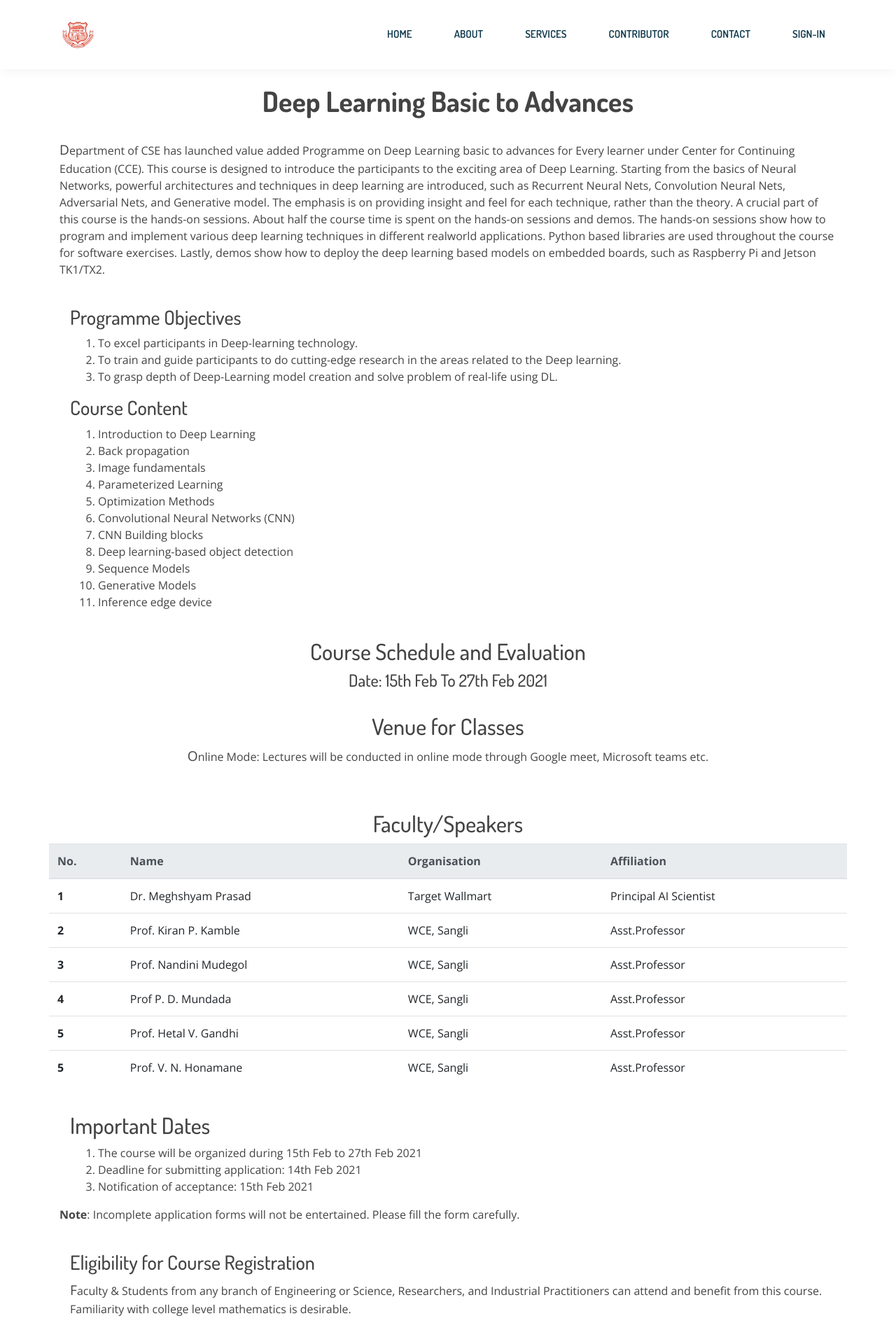
After one commit to Teknath-jha/WCECourses, a Django app: page /deepLearning in a window 1280 px wide. The commit adds this page. Shown: the top 1920 px of the page at 70% size. Run offline with Django 3.2, Linux system fonts and the light colour scheme; some libraries are stand-ins or nearby versions; some web fonts are replaced.

Commit message:
deepLearning & changePassword

```diff
--- /dev/null
+++ b/WCECourses/WCECourses/templates/deepLearning.html
@@ -0,0 +1,360 @@
+{% extends 'base.html' %}
+{% load static %}
+{% block content %}
+
+<br><br><br><br><br>
+<div class="d-flex justify-content-center">
+    <h1><strong>Deep Learning Basic to Advances</strong></h1>
+</div>
+<br>
+<div class="container">
+    <p><span style="font-size: 1.2rem">D</span>epartment of CSE has launched value added Programme on Deep Learning basic to advances for Every learner under Center for Continuing Education (CCE). This course is designed to introduce the participants to the exciting area of Deep Learning. Starting from the basics of Neural Networks, powerful architectures and techniques in deep learning are introduced, such as Recurrent Neural Nets, Convolution Neural Nets, Adversarial Nets, and Generative model. The emphasis is on providing insight and feel for each technique, rather than the theory. A crucial part of this course is the hands-on sessions. About half the course time is spent on the hands-on sessions and demos. The hands-on sessions show how to program and implement various deep learning techniques in different realworld applications. Python based libraries are used throughout the course for software exercises. Lastly, demos show how to deploy the deep learning based models on embedded boards, such as Raspberry Pi and Jetson TK1/TX2.
+</p>
+</div><br>
+
+<div class="row">
+    <div class="container">
+        <div class="col-md-12">
+            <div class="d-flex justify-content-start">
+                <h3>Programme Objectives</h3>
+            </div>
+            <ol type="1">
+                <li>To excel participants in Deep-learning technology.</li>
+                <li>To train and guide participants to do cutting-edge research in the areas related to the Deep learning.</li>
+                <li>To grasp depth of Deep-Learning model creation and solve problem of real-life using DL.</li>
+            </ol>
+        </div>
+    </div>
+    <div class="container">
+        <div class="col-md-12">
+            <div class="d-flex justify-content-start">
+                <h3>Course Content</h3>
+            </div>
+            <ol type="1">
+                <li>Introduction to Deep Learning</li>
+                <li>Back propagation</li>
+                <li>Image fundamentals</li>
+                <li>Parameterized Learning</li>
+                <li>Optimization Methods</li>
+                <li>Convolutional Neural Networks (CNN)</li>
+                <li>CNN Building blocks</li>
+                <li>Deep learning-based object detection</li>
+                <li>Sequence Models</li>
+                <li>Generative Models</li>
+                <li>Inference edge device</li>
+            </ol>
+        </div>
+    </div>
+</div>
+<br>
+<div class="d-flex justify-content-center">
+    <h2>Course Schedule and Evaluation</h2>
+    <br>
+</div>
+<div class="d-flex justify-content-center">
+    <h4>Date: 15th Feb To 27th Feb 2021</h4><br>
+</div>
+<br>
+<div class="d-flex justify-content-center">
+    <h2>Venue for Classes</h2>
+    <br>
+</div>
+<div class="container">
+    <p style="text-align: center;"><span style="font-size: 1.2rem;">O</span>nline Mode: Lectures will be conducted in
+        online mode through Google
+        meet, Microsoft teams etc.</p>
+</div><br>
+<br>
+<div class="d-flex justify-content-center">
+    <h2>Faculty/Speakers</h2>
+    <br>
+</div>
+<table class="table container">
+    <thead class="thead-light">
+        <tr>
+            <th scope="col">No.</th>
+            <th scope="col">Name</th>
+            <th scope="col">Organisation</th>
+            <th scope="col">Affiliation</th>
+        </tr>
+    </thead>
+    <tbody>
+        <tr>
+            <th scope="row">1</th>
+            <td>Dr. Meghshyam Prasad
+            <td>Target Wallmart</td>
+            <td>Principal AI Scientist </td>
+        </tr>
+        <tr>
+            <th scope="row">2</th>
+            <td>Prof. Kiran P. Kamble</td>
+            <td>WCE, Sangli</td>
+            <td>Asst.Professor</td>
+        </tr>
+        <tr>
+            <th scope="row">3</th>
+            <td>Prof. Nandini Mudegol</td>
+            <td>WCE, Sangli</td>
+            <td>Asst.Professor</td>
+        </tr>
+        <tr>
+            <th scope="row">4</th>
+            <td>Prof P. D. Mundada</td>
+            <td>WCE, Sangli</td>
+            <td>Asst.Professor</td>
+        </tr>
+        <tr>
+            <th scope="row">5</th>
+            <td>Prof. Hetal V. Gandhi</td>
+            <td>WCE, Sangli</td>
+            <td>Asst.Professor</td>
+        </tr>
+        <tr>
+            <th scope="row">5</th>
+            <td>Prof. V. N. Honamane</td>
+            <td>WCE, Sangli</td>
+            <td>Asst.Professor</td>
+        </tr>
+    </tbody>
+</table>
+<br>
+
+<div class="container">
+    <div class="col-md-12">
+        <div class="d-flex justify-content-start">
+            <h2>Important Dates</h2>
+        </div>
+        <ol type="1">
+            <li>The course will be organized during 15th Feb to 27th Feb 2021</li>
+            <li>Deadline for submitting application: 14th Feb 2021</li>
+            <li>Notification of acceptance: 15th Feb 2021</li>
+        </ol>
+    </div>
+    <p><strong>Note</strong>: Incomplete application forms will not be entertained. Please fill the form carefully.</p>
+</div>
+<br>
+<div class="container">
+    <div class="col-md-12">
+        <div class="d-flex justify-content-start">
+            <h3>Eligibility for Course Registration</h3>
+        </div>
+        <p><span style="font-size: 1.2rem">F</span>aculty & Students from any branch of Engineering or Science, Researchers, and Industrial Practitioners can attend and benefit from this course. Familiarity with college level mathematics is desirable.</p>
+    </div>
+</div>
+<br>
+<div class="container">
+    <div class="col-md-12">
+        <div class="d-flex justify-content-start">
+            <h3>Eligibility for Course Certificate</h3>
+        </div>
+        <p><span style="font-size: 1.2rem">A</span>ll participants who have successfully attended the sessions and completed the assignments within given time and who have passed the final exam (which will be scheduled at the end of course) with 40% marks they will be eligible for certificate.<br>Final score will be calculated as: 70% marks secured in final exam and 30% from assignment score.[CONFIRMATION NEEDED]</p>
+    </div>
+</div>
+<br>
+<div class="container">
+    <div class="col-md-12">
+        <div class="d-flex justify-content-start">
+            <h3>Registration</h3>
+        </div>
+        <p><span style="font-size: 1.2rem">C</span>andidates should complete the registration by submitting the form
+            <strong>online</strong> (the link
+            is given below). Candidate need to pay registration fees <strong>online</strong>. A link for online
+            payment is also provided below. Confirmation of eligible candidates will be on a
+            first come first served basis. </p>
+    </div>
+</div>
+<br>
+<div class="d-flex justify-content-center">
+    <h2>Registration Fees</h2>
+    <br>
+</div>
+<table class="table container">
+    <thead class="thead-light">
+        <tr>
+            <th scope="col">Sr.</th>
+            <th scope="col">Type of Participant</th>
+            <th scope="col">Fees (Rs.)</th>
+        </tr>
+    </thead>
+    <tbody>
+        <tr>
+            <th scope="row">1</th>
+            <td>Attendees</td>
+            <td>1500</td>
+        </tr>
+        <tr>
+            <th scope="row">2</th>
+            <td>Attendees + Certification</td>
+            <td>2000</td>
+        </tr>
+    </tbody>
+</table>
+<br>
+<div class="d-flex justify-content-center">
+    <h2>Link for Registration</h2>
+    <br>
+</div>
+<div class="container">
+    <p style="text-align: center;"><span style="font-size: 1.2rem;">F</span>or Registration, click <a
+            href="#">here (coming soon)</a>.</p>
+</div><br>
+<div class="container">
+    <div class="col-md-12">
+        <div class="d-flex justify-content-start">
+            <h3>Course Coordinators</h3>
+        </div>
+        <div class="row">
+            <div class="col-md" style="margin-bottom: 2%"> Mr. Kiran P Kamble<br>Mob: <a
+                    href="tel:7741017377">7741017377</a><br>Email: <a
+                    href="mailto:kiran.kamble@walchandsangli.ac.in">kiran.kamble@walchandsangli.ac.in</a></div>
+            <div class="col-md" style="margin-bottom: 2%"> Miss. Pooja D. Mundada<br>Mob: <a
+                    href="tel:7083818238">7083818238</a><br>Email: <a
+                    href="mailto:pooja.mundada@walchandsangli.ac.in">pooja.mundada@walchandsangli.ac.in</a></div>
+        </div>
+        <br>
+    </div>
+</div>
+    <div class="d-flex justify-content-center">
+    <h2>COURSE SCHEDULE</h2>
+    <br>
+    </div>
+    <table class="table container">
+    <thead class="thead-light">
+        <tr>
+            <th scope="col">Sr.</th>
+            <th scope="col">Topic</th>
+            <th scope="col">Date</th>
+            <th scope="col">Time</th>
+            <th scope="col">Speaker</th>
+        </tr>
+    </thead>
+    <tbody>
+        <tr>
+            <th scope="row">1</th>
+            <td><strong>Introduction to Deep Learning:</strong><br>
+Neural network fundamentals:<br>
+General Introduction to Deep
+Learning, Perceptron algorithm.<br>
+(Hands on above topic)</td>
+            <td>15th Feb Monday</td>
+            <td>9AM to 11AM</td>
+            <td>Prof. Kiran P. Kamble</td>
+        </tr>
+        <tr>
+            <th scope="row">2</th>
+            <td><strong>Back propagation</strong> and Multi-layer Networks <br>
+(Hands on above topic)</td>
+            <td>16th Feb Tuesday</td>
+            <td>9AM to 11AM</td>
+            <td>Prof. N. L. Mudegol</td>
+        </tr>
+        <tr>
+            <th scope="row">3</th>
+            <td><strong>Image fundamentals:</strong><br>
+             Pixels, Image coordinate,scaling and aspect ratios <br>
+(Hands on above topic)</td>
+            <td>17th Feb Wednesday</td>
+            <td>9AM to 11AM</td>
+            <td>Prof. P. D. Mundada</td>
+        </tr>
+        <tr>
+            <th scope="row">4</th>
+            <td><strong>Parameterized Learning:</strong><br>
+ Four components of parameterized
+learning,<br> role of loss function,
+Training, Testing, Overfitting, and
+Underfitting.<br>
+(Hands on above topic)</td>
+            <td>18th Feb Thursday</td>
+            <td>9AM to 11AM</td>
+            <td>Prof. V. N. Honamane</td>
+        </tr>
+        <tr>
+            <th scope="row">5</th>
+            <td><strong>Optimization Methods:</strong><br>Gradient
+descent, stochastic gradient
+descent (SGD) <br>and extensions to
+SGD, regularization<br>
+(Hands on above topic)</td>
+            <td>20th Feb Saturday</td>
+            <td>9AM to 11AM</td>
+            <td>Dr. Meghshyam Prasad</td>
+        </tr>
+        <tr>
+            <th scope="row">6</th>
+            <td><strong>Convolutional Neural Networks
+(CNN):</strong><br> Understanding
+Convolutions: Convolutions
+versus Cross-correlation,<br> A Hand
+Computation Example of
+Convolution <br>
+(Hands on above topic)</td>
+            <td>22th Feb Monday</td>
+            <td>9AM to 11AM</td>
+            <td>Prof. P. D. Mundada</td>
+        </tr>
+        <tr>
+            <th scope="row">7</th>
+            <td><strong>CNN Building blocks:</strong><br>
+Layer Types,
+Convolutional Layers, Activation
+Layers,<br>Pooling Layers, Fullyconnected Layers, Batch Normalization,<br> Dropout,
+ShallowNEt, LeNet, MiniVGGNET<br>
+(Hands on above topic)</td>
+            <td>23th Feb Tuesday</td>
+            <td>9AM to 11AM</td>
+            <td>Prof. Kiran P. Kamble</td>
+        </tr>
+        <tr>
+            <th scope="row">8</th>
+            <td><strong>Data augmentation, transfer learning</strong><br>
+(Hands on above topic)</td>
+            <td>24th Feb Wednesday</td>
+            <td>9AM to 11AM</td>
+            <td>Prof. Kiran P. Kamble</td>
+        </tr>
+        <tr>
+            <th scope="row">9</th>
+            <td><strong>Sequence Models:</strong><br>
+Recurrent Neural Networks, Vanishing
+gradients,<br>Gated Recurrent Units
+(GRU), Long-short-termmemories (LSTMs).<br>
+(Hands on above topic)</td>
+            <td>25th Feb Thursday</td>
+            <td>9AM to 11AM</td>
+            <td>Prof. H. V. Gandhi</td>
+        </tr>
+        <tr>
+            <th scope="row">10</th>
+            <td><strong>Inference edge device:</strong> Jetson TX2<br>
+(Hands on above topic)</td>
+            <td>26th Feb Friday</td>
+            <td>9AM to 11AM</td>
+            <td>Prof. Kiran P. Kamble</td>
+        </tr>
+        <tr>
+            <th scope="row">11</th>
+            <td><strong>Generative Models:</strong><br>
+Autoencoders, Variational
+Autoencoders, Generative
+Adversarial Networks
+<br>
+(Hands on above topic)</td>
+            <td>27th Feb Saturday</td>
+            <td>9AM to 11AM</td>
+            <td>Dr. Meghshyam Prasad</td>
+        </tr>
+        <tr>
+            <th scope="row">12</th>
+            <td><strong>Deep learning based object detection:</strong><br>
+Fundamentals of Object detection, Family of RCNN,<br>Single shot detectors (SSD),
+You only look once (YOLO)<br>
+(Hands on above topic)</td>
+            <td>27th Feb Saturday</td>
+            <td>3PM to 5PM</td>
+            <td>Dr. Meghshyam Prasad</td>
+        </tr>
+    </tbody>
+    </table>
+</div>
+{% endblock %}
--- a/WCECourses/WCECourses/templates/profile.html
+++ b/WCECourses/WCECourses/templates/profile.html
@@ -114,8 +114,8 @@
                 </div>
 			</form>
 			<br>
-		<!--Want to <a href="{% url 'changePassword' %}"><span style="text-align:center; font-size:1rem; text-decoration:underline">Change Password?</span></a>
-		--></div>
+		<a href="{% url 'changePassword' %}"><span style="text-align:center; font-size:1rem; text-decoration:underline">Change Password?</span></a>
+		</div>
 
     </div>
 </div>
--- a/WCECourses/WCECourses/urls.py
+++ b/WCECourses/WCECourses/urls.py
@@ -27,5 +27,6 @@ urlpatterns = [
     path('changePassword', views.changePassword.as_view(), name="changePassword"),
     path('pythonForEverybody', views.pythonForEverybody.as_view(), name="pythonForEverybody"),
     path('about',views.about.as_view(),name="about"),
+    path('deepLearning',views.deepLearning.as_view(),name="deepLearning"),
 
 ]
--- a/WCECourses/WCECourses/views.py
+++ b/WCECourses/WCECourses/views.py
@@ -1,5 +1,5 @@
 import os
-from django.contrib.auth import authenticate, login, logout
+from django.contrib.auth import authenticate, login, logout, update_session_auth_hash
 from django.views import generic
 from django.views.generic.base import View
 from django.contrib.auth.models import Group
@@ -60,7 +60,7 @@ class register(View):
 
         err = {}
         err['error_message'] = "Registration Successful. Please Login."
-        return render(request, template_name, err)
+        return render(request, template_name,err)
 
 class Login(View):
 
@@ -166,7 +166,14 @@ class changePassword(View):
         U=User.objects.get(username=request.user.username)
         U.set_password(newPassword)
         U.save()
-        return redirect('profile')
+        update_session_auth_hash(request,U)
+        stud = Student.objects.filter(user = request.user)
+        stud = stud[0]
+        err = {}
+        err["student"] = stud
+        err["error_message"] = "Password changed successfully."
+        return render(request, 'profile.html', err)
+
 
 class pythonForEverybody(View):
 
@@ -177,3 +184,7 @@ class pythonForEverybody(View):
 class about(View):
     def get(self, request, template_name = 'about.html'):
         return render(request, template_name)
+
+class deepLearning(View):
+    def get(self, request, template_name = 'deepLearning.html'):
+        return render(request, template_name)
```
Also changed, not shown: WCECourses/WCECourses/templates/landingPage.html (+8 -11 lines), WCECourses/db.sqlite3.
